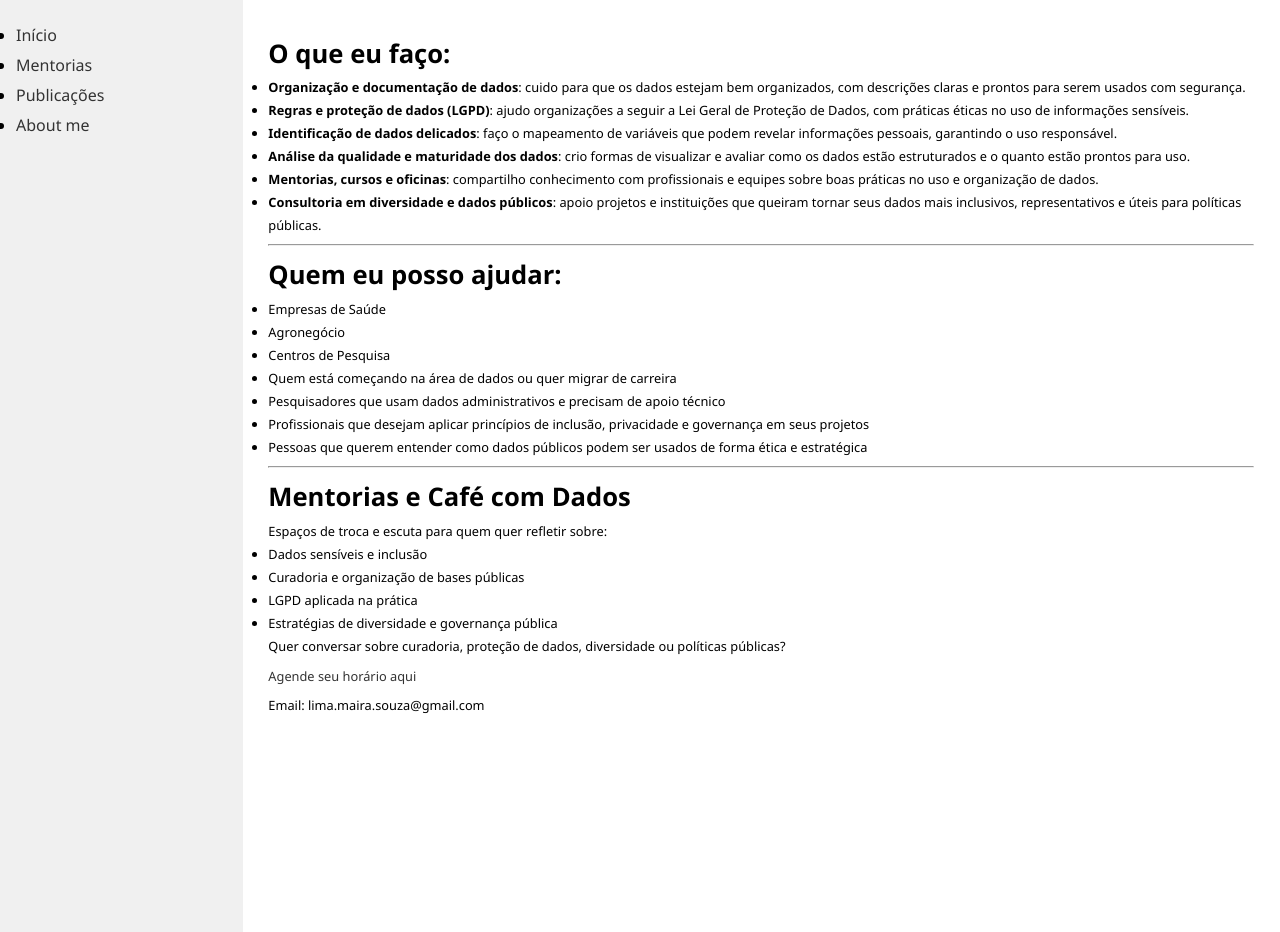
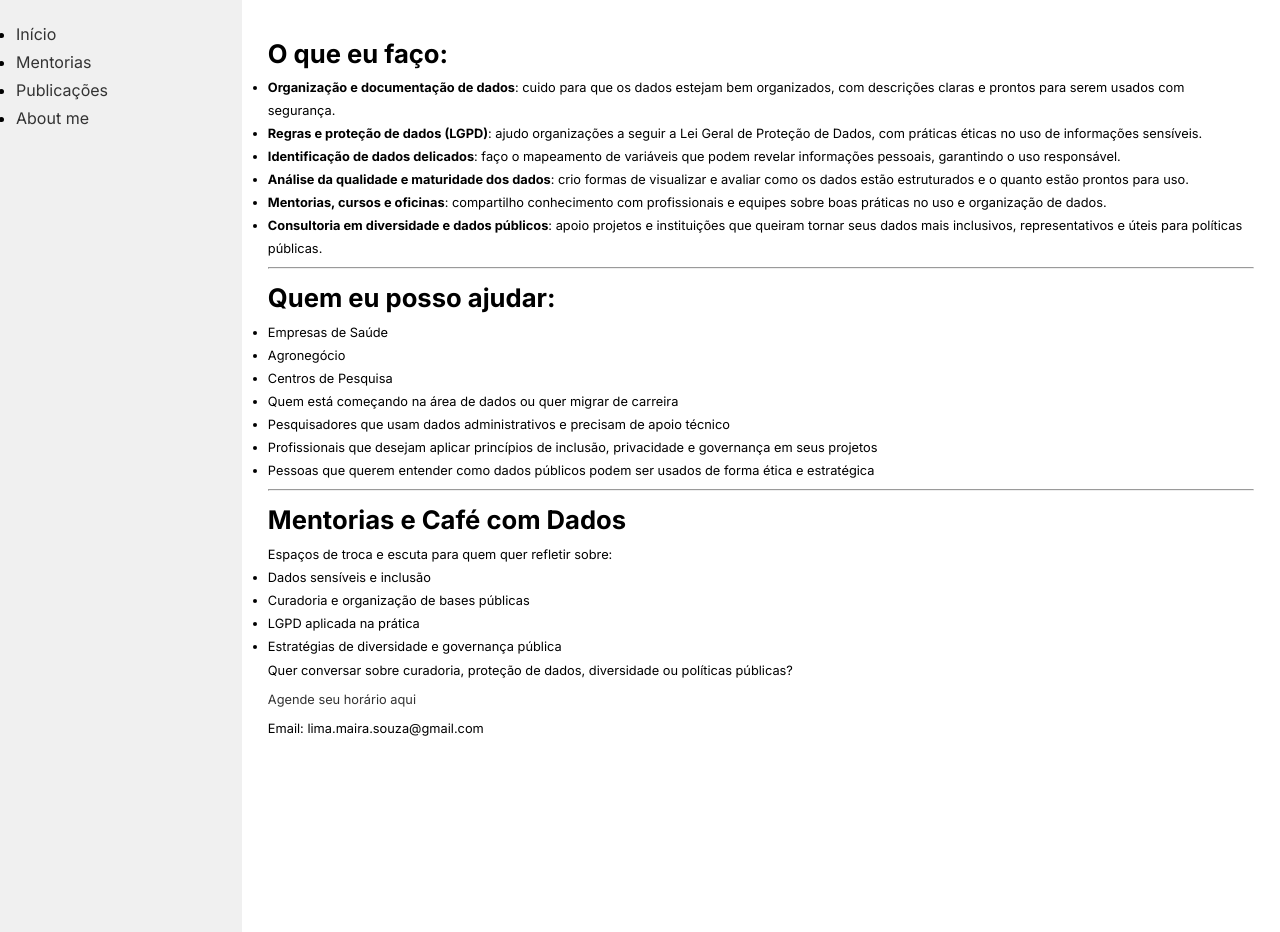
Before and after one commit to MairaLimaS/MairaLimaS.github.io, a Jekyll site: the page built from mentorias.md, in a window 1280 px wide. Built offline with Jekyll 4.4.1, drawn with Linux system fonts in a browser that asks for light colours.

Commit message:
Update default.html

```diff
--- a/_layouts/default.html
+++ b/_layouts/default.html
@@ -6,9 +6,9 @@
   <link href="https://fonts.googleapis.com/css2?family=Inter:wght@400;600;700&display=swap" rel="stylesheet">
   <style>
   body, main, p, h1, h2, h3, h4, h5, h6, ul, li {
-    font-family: 'Segoe UI', 'Helvetica Neue', sans-serif;
-    margin: 0;
-    padding: 0;
+      font-family: 'Inter', sans-serif;
+      margin: 0;
+      padding: 0;
   }
 
   body {
```
